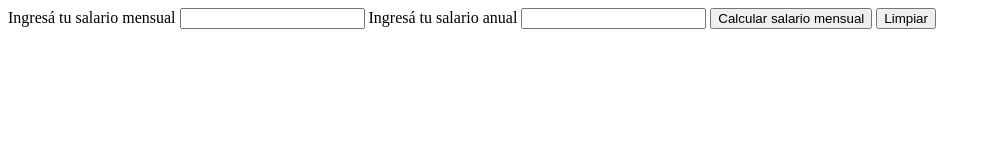
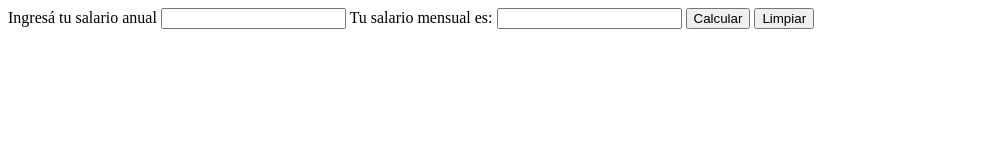
Before and after one commit to lucasporti/argentina-programa, a plain HTML site: page tarea-1/index.html in a window 1280 px wide. Shown: the whole page, without its empty margins (0-991 px from the left). Drawn offline with Linux system fonts and the light colour scheme.

Commit message:
Corregí errores en los labels de cada input

```diff
--- a/tarea-1/index.html
+++ b/tarea-1/index.html
@@ -8,11 +8,11 @@
 </head>
 <body>
     <form>
-        <label for="salario-anual">Ingresá tu salario mensual</label>
+        <label for="salario-anual">Ingresá tu salario anual</label>
         <input type="number" id="salario-anual">
-        <label for="salario-mensual">Ingresá tu salario anual</label>
+        <label for="salario-mensual">Tu salario mensual es:</label>
         <input type="number" id="salario-mensual">
-        <button onclick="calcularSalarioMensual()">Calcular salario mensual</button>
+        <button onclick="calcularSalarioMensual()">Calcular</button>
         <button onclick="limpiarInput()">Limpiar</button>
     </form>
 
```
Also changed, not shown: 1 other file.
